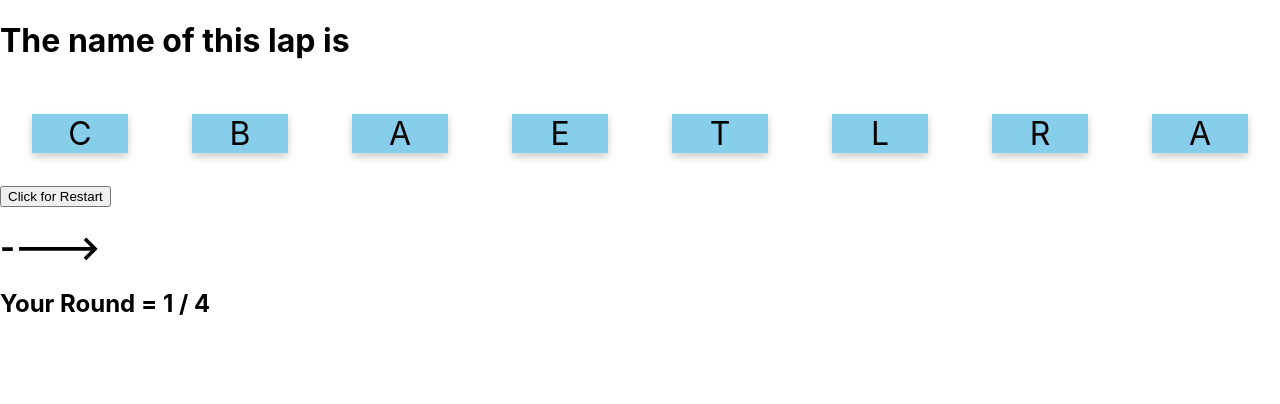
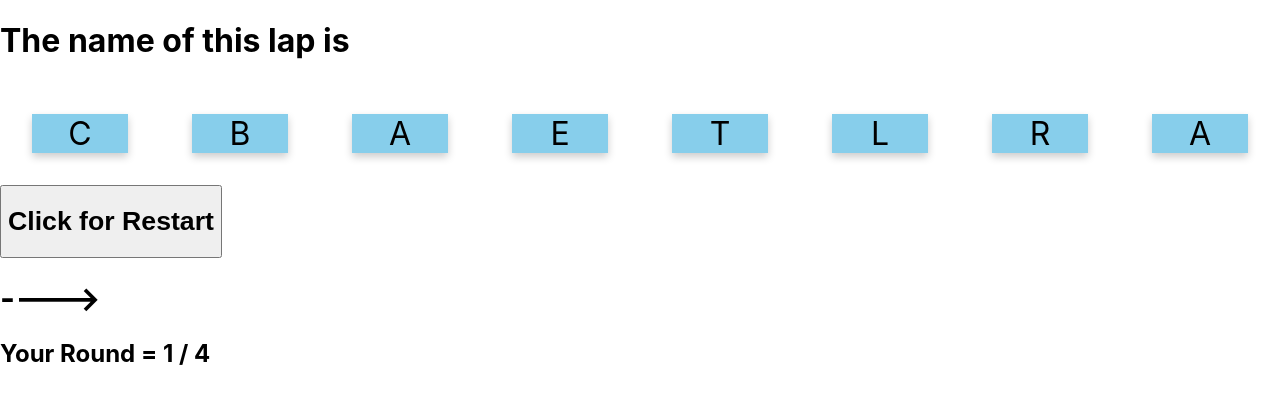
Before and after one commit to Thanet60/ReactLab, a React (Create React App) app: page / in a window 1280 px wide. Shown: the top 404 px of the page. Built offline with nearby package versions, Linux system fonts and the light colour scheme.

Commit message:
update botton and add word

```diff
--- a/src/WordCard.js
+++ b/src/WordCard.js
@@ -44,8 +44,9 @@ export default class WordCard extends Component{
             <div>
                 <h1>The name of this lap is</h1>
                 {Array.from(this.state.chars).map(( c , i ) => <CharacterCard value = {c} key = {i} attempt= {this.state.attempt} activationHandler={this.activationHandler}></CharacterCard>)}
-                <button onClick={ (e) => window.location.reload()}>Click for Restart</button>
+                <button onClick={ (e) => window.location.reload()}><h1>Click for Restart</h1></button>
                 <h1>---->{this.state.guess}</h1>
+                <h1>{this.state.completed ? 'REACTLAB': ''}</h1>
                 <h2>Your Round = {this.state.attempt} / 4 </h2>
                 <h2>{this.state.attempt == 2? 'Try again':''}</h2>
                 <h2>{this.state.attempt == 3? 'You can do this':''}</h2>
```
